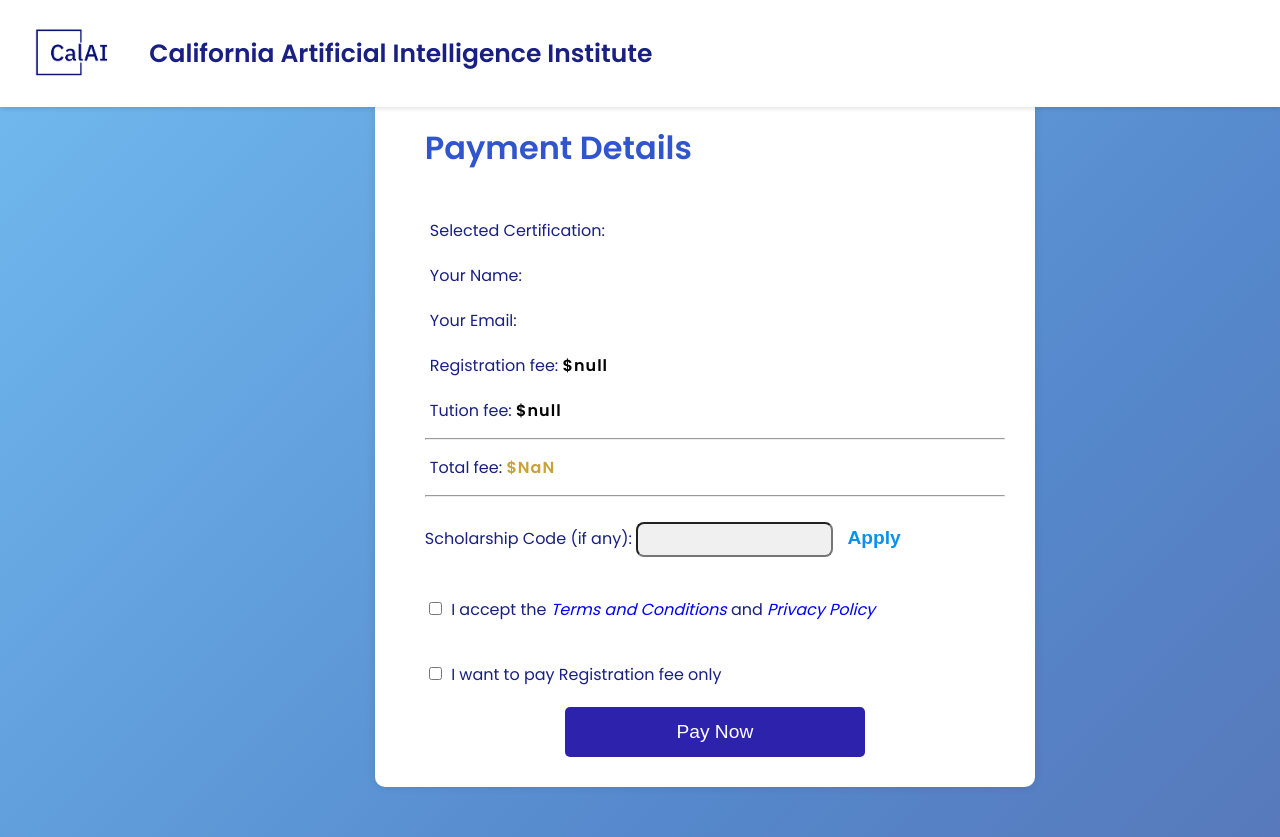
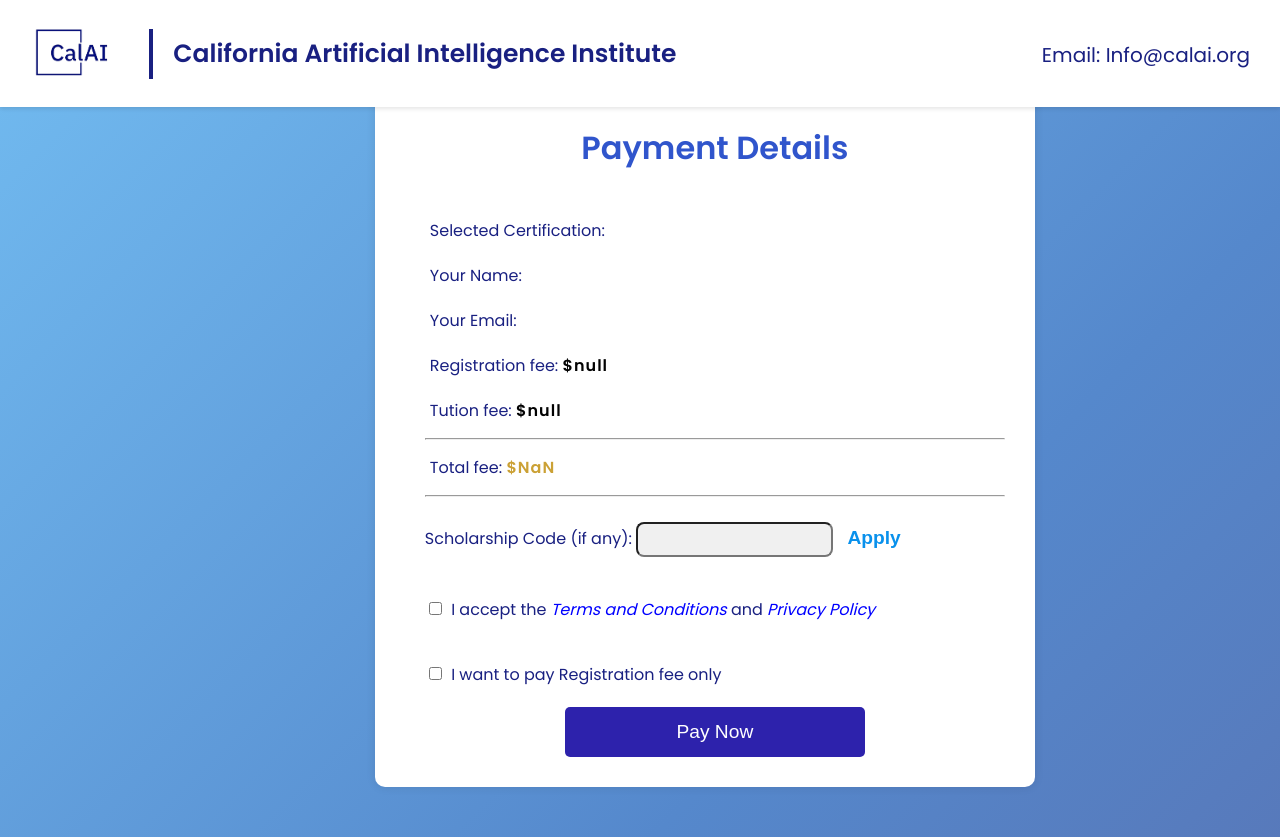
Before and after one commit to rahulharsh017/CALAI_site, a website: page review/review.html in a window 1280 px wide. Drawn offline with Linux system fonts and the light colour scheme.

Commit message:
Add files via upload

```diff
--- a/review/review.css
+++ b/review/review.css
@@ -99,6 +99,7 @@ body {
   h1 {
     color: #3055cc;
     padding-bottom: 20px;
+    align-items: center;
   }
 
   p {
--- a/review/review.html
+++ b/review/review.html
@@ -12,22 +12,45 @@
     <title>Review</title>
   </head>
   <body>
-    <!-- Navbar -->
-    <nav class="navbar">
-      <div class="logo">
+    <nav class="navbar" style="display: flex; justify-content: space-between">
+      <div class="logo" style="display: flex; align-items: center">
         <a href="../index.html" style="text-decoration: none">
           <img src="../Cal_ai_orign-removebg-preview.png" alt="Company Logo" />
         </a>
-        <a href="../index.html" style="text-decoration: none"
-          ><span>California Artificial Intelligence Institute</span></a
+        <div
+          style="
+            border-left: 4px solid #192081;
+            height: 50px;
+            margin-right: 20px;
+          "
+        ></div>
+        <a href="../index.html" style="text-decoration: none">
+          <span>California Artificial Intelligence Institute</span>
+        </a>
+      </div>
+
+      <div
+        class="email"
+        style="margin-right: 20px; margin-top: 30px; padding: 10px"
+      >
+        <a
+          href="mailto:info@californiaai.com"
+          style="
+            text-decoration: none;
+            color: #192081;
+            font-size: 20px;
+            font-weight: large;
+          "
         >
+          Email: Info@calai.org
+        </a>
       </div>
     </nav>
 
     <div class="main-content">
       <div class="card">
         <div class="container">
-          <h1>Payment Details</h1>
+          <h1 style="text-align: center">Payment Details</h1>
           <div>
             <p>
               Selected Certification:
```
Also changed, not shown: register_form/register.html (+29 -4 lines).
